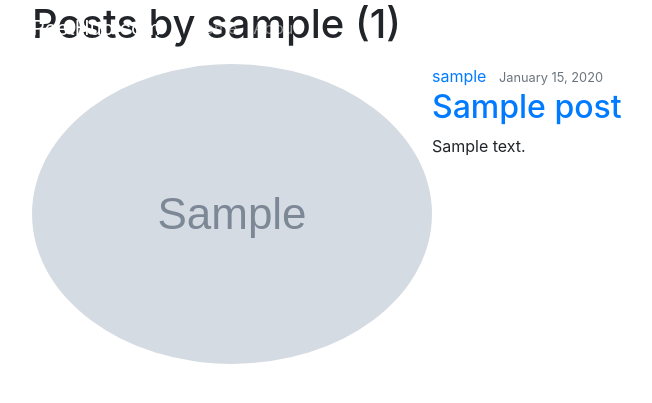
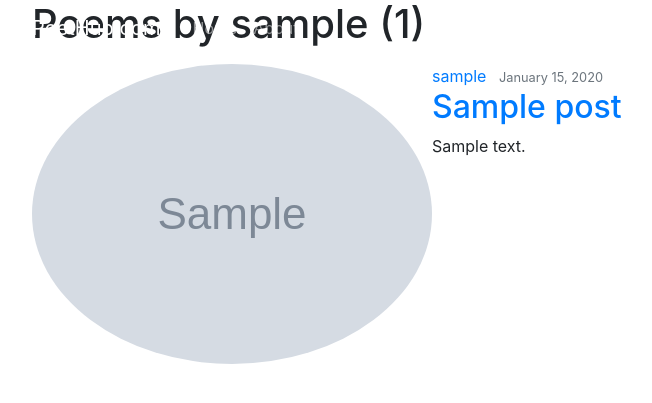
Before and after one commit to kunwar-sa/poet-hub, a Django app: a page that uses blog/templates/blog/user_posts.html in a window 1280 px wide. Shown: the top 403 px of the page, without its empty margins (53-705 px from the left). Run offline with Django 3.2, Linux system fonts and the light colour scheme; tables that the repository leaves empty hold one stand-in row (values such as "Sample post"); grey boxes marked "Sample" are stand-in pictures; some libraries are stand-ins or nearby versions; some web fonts are replaced.

Commit message:
poem -> poem

```diff
--- a/blog/templates/blog/user_posts.html
+++ b/blog/templates/blog/user_posts.html
@@ -1,7 +1,7 @@
 {% extends 'blog/base.html' %}
 
 {% block content %}
-	<h1 class="mb-3">Posts by {{ view.kwargs.username }} ({{page_obj.paginator.count}})</h1>
+	<h1 class="mb-3">Poems by {{ view.kwargs.username }} ({{page_obj.paginator.count}})</h1>
 	{% for post in posts %}
 		<article class="media content-section crossfade blurred-box bold-black-font">
 		  <img class="rounded-circle article-img" src="{{ post.author.profile.image.url }}">
```
